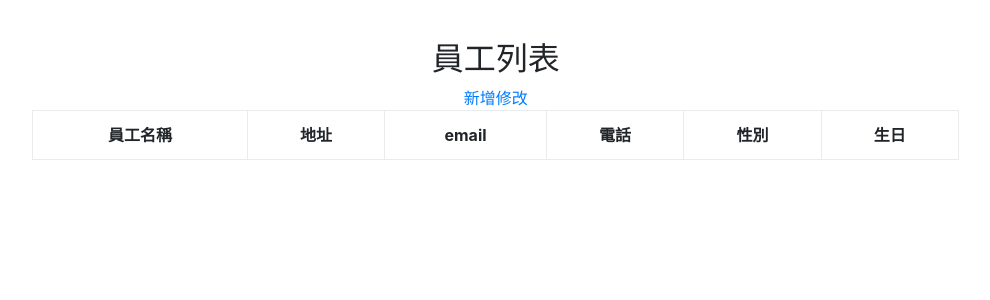
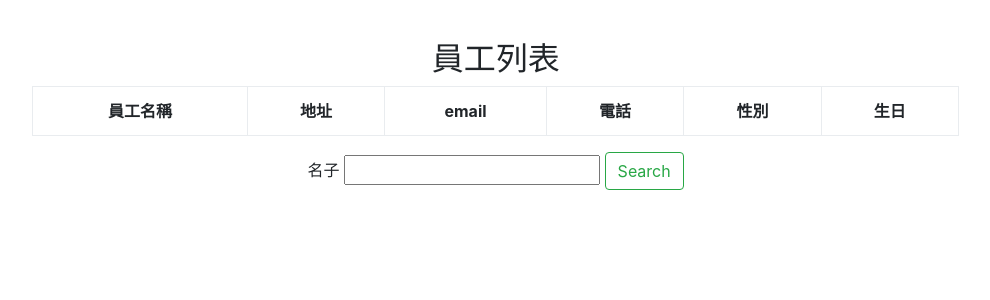
Before and after one commit to splasky/database_web, a Django app: page /employee/ in a window 1280 px wide. Shown: the part 94-394 px from the top of the page, without its empty margins (251-1241 px from the left). Run offline with Django 3.2, Linux system fonts and the light colour scheme; data that the repository does not hold is empty; some libraries are stand-ins or nearby versions.

Commit message:
update basic search

```diff
--- a/myweb/basic_management/views.py
+++ b/myweb/basic_management/views.py
@@ -31,14 +31,24 @@ class employeeListView(generic.ListView):
 # class employeeCreateView(generic.FormView,SingleObjectMixin):
 #     model=Employee_Info
 
+def search(request):
+    q = request.GET.get('name')
 
 
+    employee_list = Employee_Info.objects.filter(name=str(q))
+    return render(request, 'basic_management/employee_info_search.html', {'employee_list': employee_list})
 
 
+# class searchview(generic.ListView):
+#     model = Employee_Info
+#     template_name = 'basic_management/employee_info_search.html'
+#     context_object_name = 'employee_list'
 
 
-
-
+#     def get_context_data(self, **kwargs):
+#         context = super(searchview, self).get_context_data(**kwargs)
+#         context['employee_list'] = Employee_Info.objects.filter(name=pk)
+#         return context
 class CompanyInfoListView(generic.ListView):
     model = Company_Info
     context_object_name = 'CompanyInfoList'
@@ -59,10 +69,11 @@ class CompanyDetailView(generic.DetailView):
         context['table_name'] = 'Company Detail'
         return context
 
+
 class ClientInfoListView(generic.ListView):
     model = Client_Info
     context_object_name = 'Client_Info'
-    template_name='basic_management/client_Info_list.html'
+    template_name = 'basic_management/client_Info_list.html'
     paginate_by = 10
 
     def get_context_data(self, **kwargs):
--- a/myweb/myweb/urls.py
+++ b/myweb/myweb/urls.py
@@ -23,7 +23,7 @@ from django.conf.urls import url, include
 from django.contrib import admin
 from django.contrib.auth import views as auth_views
 from myweb.views import index, register
-from basic_management.views import CompanyInfoListView, CompanyDetailView, employeeListView, ClientInfoListView
+from basic_management.views import CompanyInfoListView, CompanyDetailView, employeeListView, ClientInfoListView,search
 
 
 urlpatterns = [
@@ -36,5 +36,7 @@ urlpatterns = [
     url(r'^company/$', CompanyInfoListView.as_view(), name='company-list'),
     url(r'^company/(?P<pk>\d+)$', CompanyDetailView.as_view(), name='company-detail'),
     url(r'^client/$', ClientInfoListView.as_view(), name='client-list'),
+    url(r'^employee_search/$', search, name='employee_search'),
+
 
 ]
--- a/myweb/templates/basic_management/employee_info.html
+++ b/myweb/templates/basic_management/employee_info.html
@@ -15,7 +15,7 @@
 
 	<div class="div-menu">
 		<h2>員工列表</h2>
-		<form action="" method="get"></form>
+
 		<table class="table table-bordered " >
 		<tr>
 			<th>員工名稱</th>
@@ -37,14 +37,20 @@
 
 
 		</tr>
+
+		{% endfor %}
 		</table>
-		{% endfor %}
+		<form action="{% url 'employee_search'  %}" method="get">
+			{% csrf_token %}
+			<label for='name'>名子 </label>
+			<input type="text" name="name" id='name'>
+			<button class="btn btn-outline-success my-2 my-sm-0" type="submit">Search</button>
 
+
+		</form>
 	</div>
 
-	<a href="">新增</a>
 
-	<a href="">修改</a>
 
 
 </div>
```
Also changed, not shown: myweb/m_models/models.py (+7 -2 lines), myweb/templates/basic_management/employee_info_search.html (added, +49 -0 lines), myweb/templates/basic_management/employee_info_create.html (deleted).
